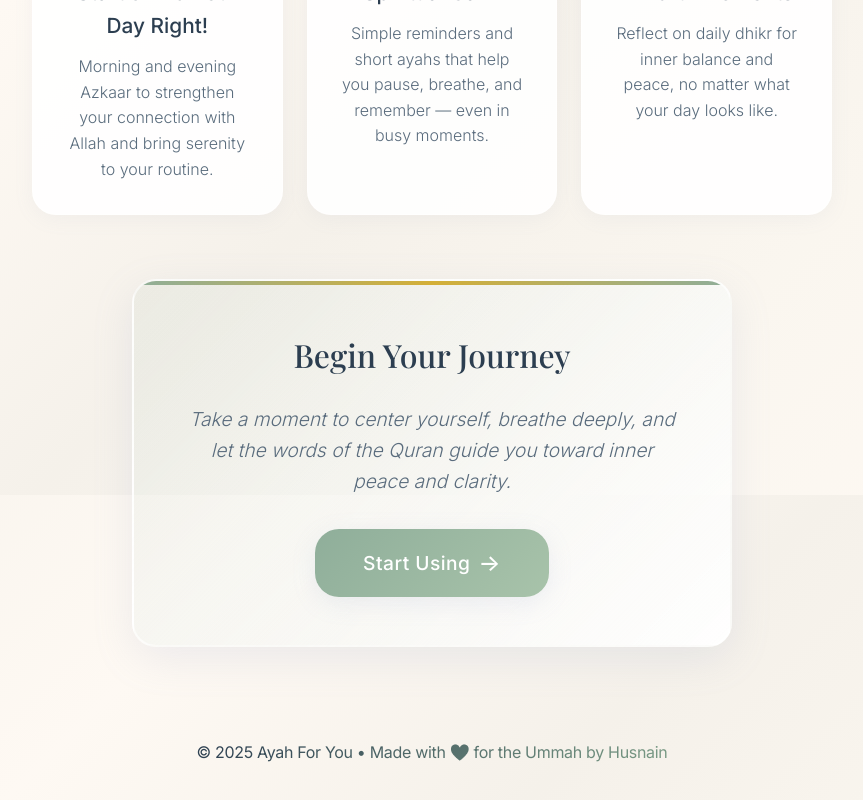
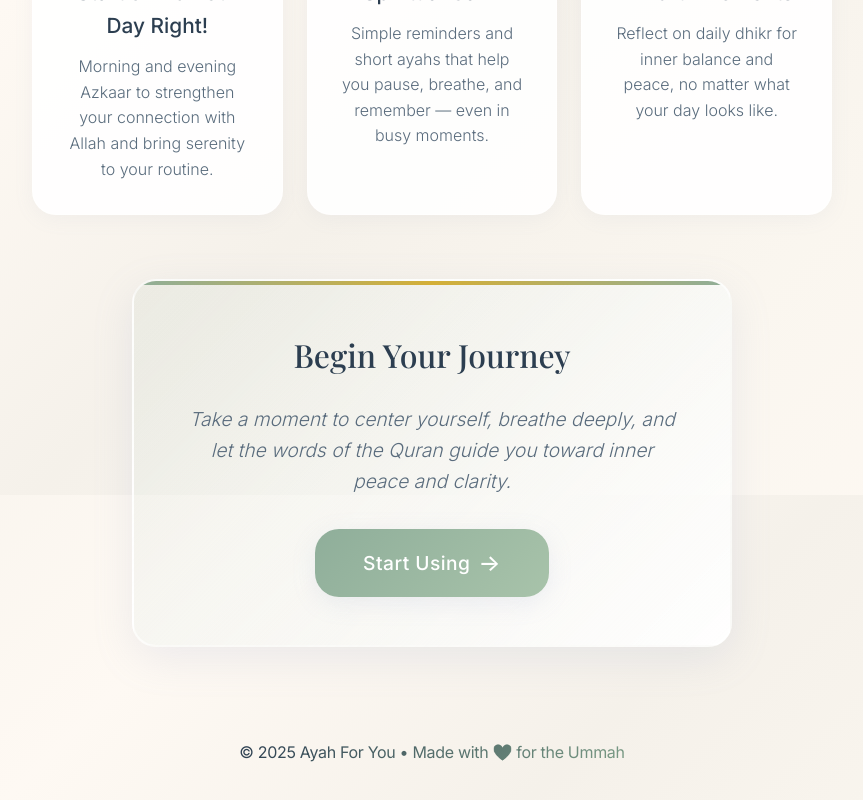
Before and after one commit to huscse/yourayah, a React (Vite) app: page / in a window 1280 px wide. Shown: the part 1905-2705 px from the top of the page, without its empty margins (208-1071 px from the left). Built offline with nearby package versions, Linux system fonts and the light colour scheme.

Commit message:
update footer

```diff
--- a/package.json
+++ b/package.json
@@ -23,6 +23,6 @@
     "eslint-plugin-react-hooks": "^5.2.0",
     "eslint-plugin-react-refresh": "^0.4.19",
     "globals": "^16.0.0",
-    "vite": "^6.3.5"
+    "vite": "^6.4.1"
   }
 }
--- a/src/components/LandingPage.jsx
+++ b/src/components/LandingPage.jsx
@@ -138,7 +138,7 @@ const LandingPage = ({ onStartUsing }) => {
         <footer>
           {' '}
           <p className="foot-title">
-            &copy; 2025 Ayah For You • Made with 💚 for the Ummah by Husnain
+            &copy; 2025 Ayah For You • Made with 💚 for the Ummah
           </p>
         </footer>
       </div>
```
Also changed, not shown: 1 other file (tests, documents, lock files or other folders).
